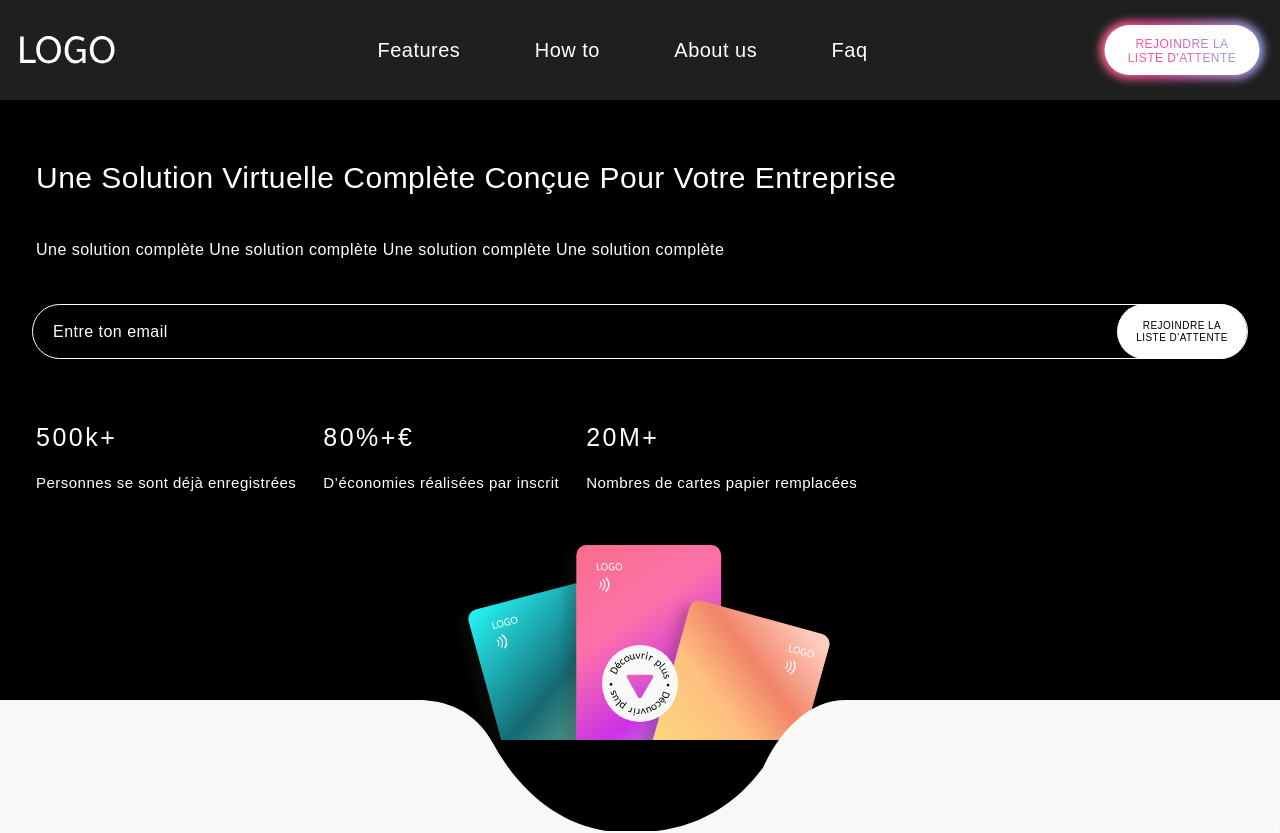
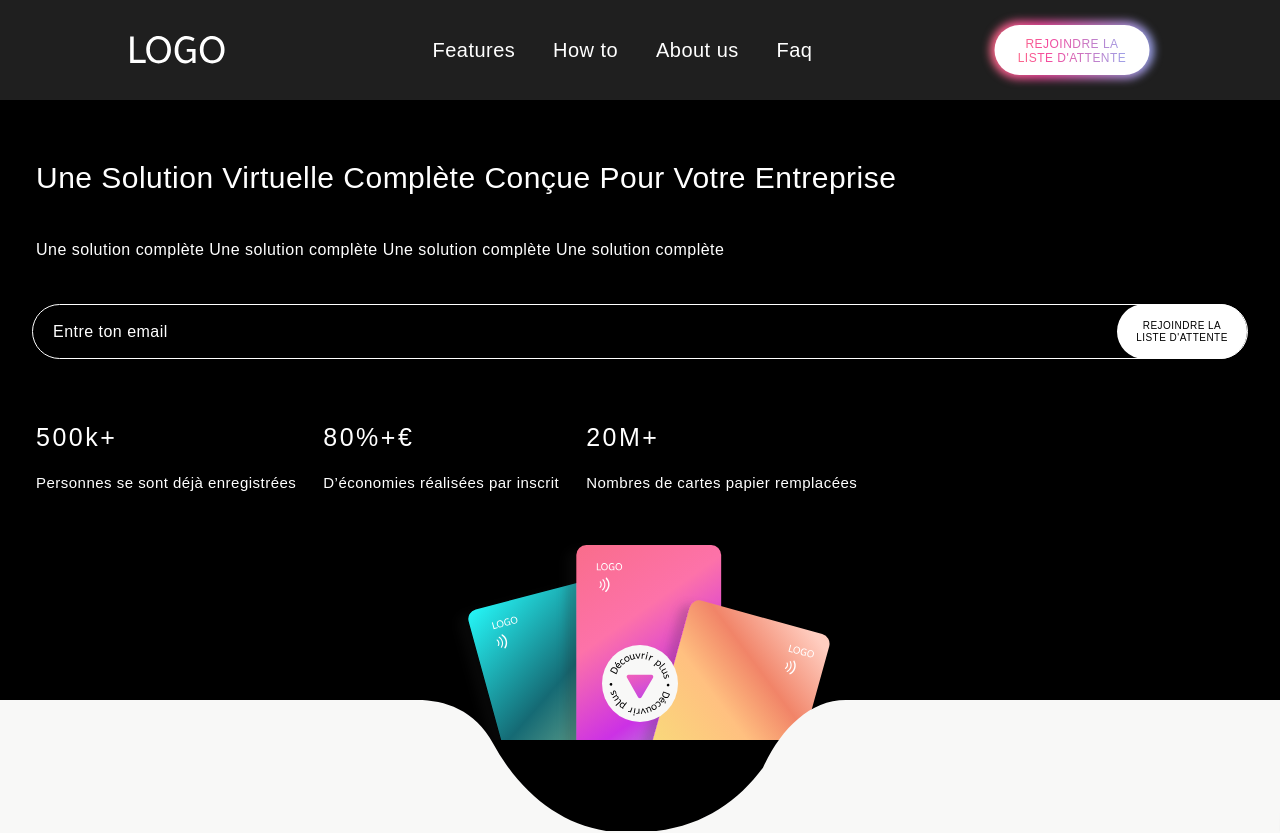
Before and after one commit to feldeh/cardly, a Next.js app: page / in a window 1280 px wide. Shown: the top 833 px of the page. Built offline with nearby package versions, Linux system fonts and the light colour scheme.

Commit message:
increase padding x on Navbar Header

```diff
--- a/src/components/all/Navbar/Header/Header.jsx
+++ b/src/components/all/Navbar/Header/Header.jsx
@@ -4,7 +4,7 @@ import HeaderLink from './HeaderLink/HeaderLink';
 
 const Header = () => {
   return (
-    <div className="flex justify-between items-center w-full fixed h-[100px] px-[20px] top-0 bg-darkGrey z-50">
+    <div className="flex justify-between items-center w-full fixed h-[100px] px-[20px] lg:px-[130px] top-0 bg-darkGrey z-50">
       <div>
         <Link href="/">
           <Image
```
